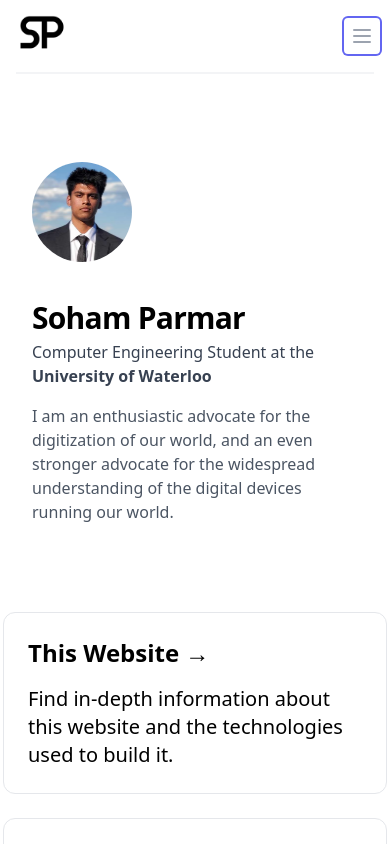
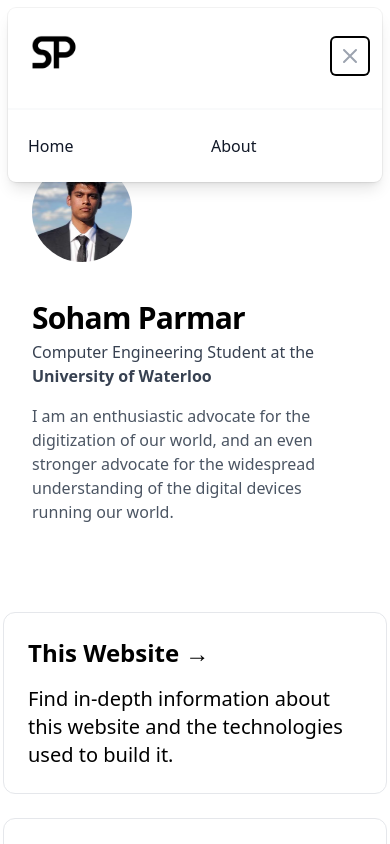
Before and after one commit to SohamP2812/sohamparmar.com, a Next.js app: page / in a window 390 px wide. Both pictures are taken after a click on the button "Open menu". Shown: the top 844 px of the page. Built offline with nearby package versions, Linux system fonts and the light colour scheme.

Commit message:
fix header for mobile view

```diff
--- a/components/Header.jsx
+++ b/components/Header.jsx
@@ -25,7 +25,7 @@
 
 export default function Header() {
   return (
-    <Popover className="relative bg-white">
+    <Popover className="relative z-50 bg-white">
       <div className="mx-auto max-w-7xl px-4 sm:px-6">
         <div className="flex items-center justify-between border-b-2 border-gray-100 py-2 md:justify-start md:space-x-10">
           <div className="flex justify-start lg:w-0 lg:flex-1">
@@ -41,7 +41,7 @@
             </a>
           </div>
           <div className="-my-2 -mr-2 md:hidden">
-            <Popover.Button className="inline-flex items-center justify-center rounded-md bg-white p-2 text-gray-400 hover:bg-gray-100 hover:text-gray-500 focus:outline-none focus:ring-2 focus:ring-inset focus:ring-indigo-500">
+            <Popover.Button className="inline-flex items-center justify-center rounded-md bg-white p-2 text-gray-400 hover:bg-gray-100 hover:text-gray-500 focus:outline-none focus:ring-2 focus:ring-inset focus:ring-black">
               <span className="sr-only">Open menu</span>
               <MenuIcon className="h-6 w-6" aria-hidden="true" />
             </Popover.Button>
@@ -53,7 +53,7 @@
               </a>
             </Link>
             <a
-              href="/about"
+              href="/"
               className="text-base font-medium text-gray-500 hover:text-gray-900"
             >
               About
@@ -61,6 +61,60 @@
           </Popover.Group>
         </div>
       </div>
+
+      <Transition
+        as={Fragment}
+        enter="duration-200 ease-out"
+        enterFrom="opacity-0 scale-95"
+        enterTo="opacity-100 scale-100"
+        leave="duration-100 ease-in"
+        leaveFrom="opacity-100 scale-100"
+        leaveTo="opacity-0 scale-95"
+      >
+        <Popover.Panel
+          focus
+          className="absolute inset-x-0 top-0 origin-top-right transform p-2 transition md:hidden"
+        >
+          <div className="divide-y-2 divide-gray-50 rounded-lg bg-white shadow-lg ring-1 ring-black ring-opacity-5">
+            <div className="px-5 pt-5 pb-6">
+              <div className="flex items-center justify-between">
+                <div>
+                  <Image
+                    width="50"
+                    height="50"
+                    src="/SohamParmarLogo.png"
+                    alt="Soham Parmar"
+                    className="brightness-0"
+                  />
+                </div>
+                <div className="-mr-2">
+                  <Popover.Button className="inline-flex items-center justify-center rounded-md bg-white p-2 text-gray-400 hover:bg-gray-100 hover:text-gray-500 focus:outline-none focus:ring-2 focus:ring-inset focus:ring-black">
+                    <span className="sr-only">Close menu</span>
+                    <XIcon className="h-6 w-6" aria-hidden="true" />
+                  </Popover.Button>
+                </div>
+              </div>
+            </div>
+            <div className="space-y-6 py-6 px-5">
+              <div className="grid grid-cols-2 gap-y-4 gap-x-8">
+                <a
+                  href="#"
+                  className="text-base font-medium text-gray-900 hover:text-gray-700"
+                >
+                  Home
+                </a>
+
+                <a
+                  href="#"
+                  className="text-base font-medium text-gray-900 hover:text-gray-700"
+                >
+                  About
+                </a>
+              </div>
+            </div>
+          </div>
+        </Popover.Panel>
+      </Transition>
     </Popover>
   )
 }
```
